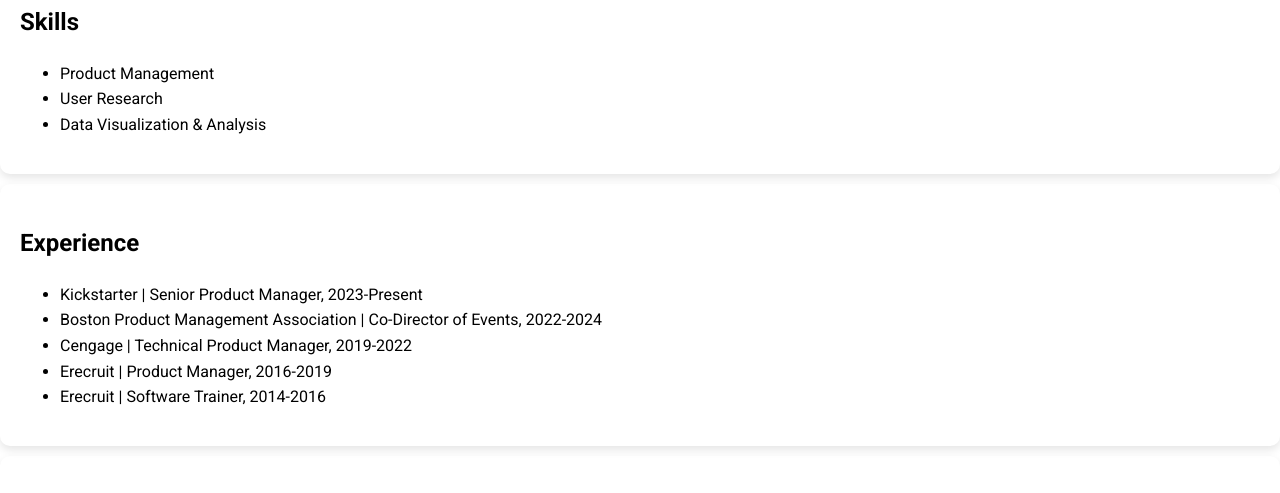
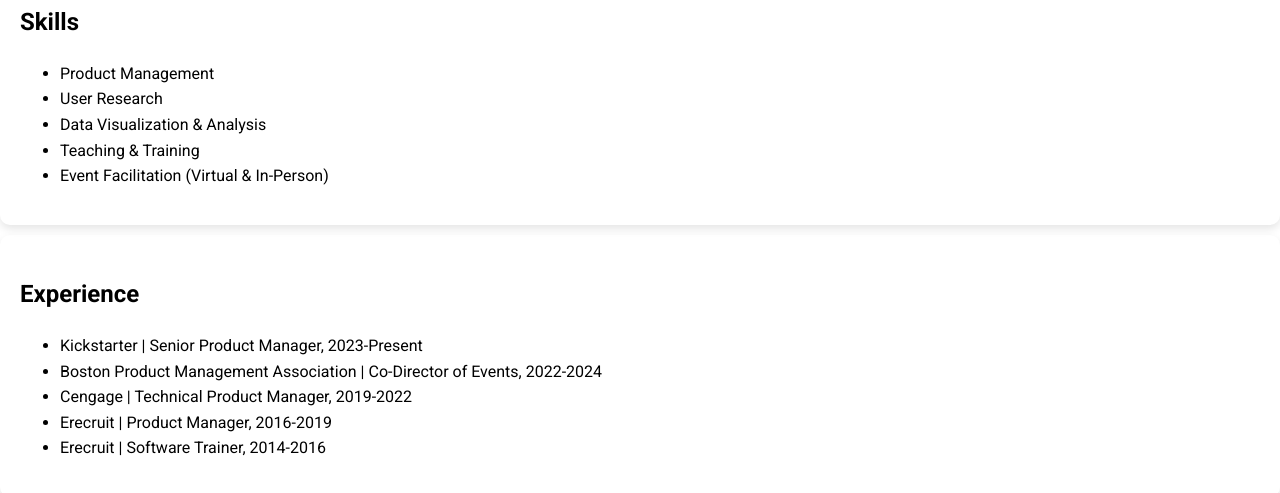
Before and after one commit to hillarytaverna/hillarytaverna, a plain HTML site: page index.html in a window 1280 px wide. Shown: the part 1059-1552 px from the top of the page. Drawn offline with Linux system fonts and the light colour scheme.

Commit message:
Update index.html

```diff
--- a/index.html
+++ b/index.html
@@ -45,6 +45,8 @@
             <li>Product Management</li>
             <li>User Research</li>
             <li>Data Visualization & Analysis</li>
+            <li>Teaching & Training</li>
+            <li>Event Facilitation (Virtual & In-Person)</li>
         </ul>
     </section>
 
```
